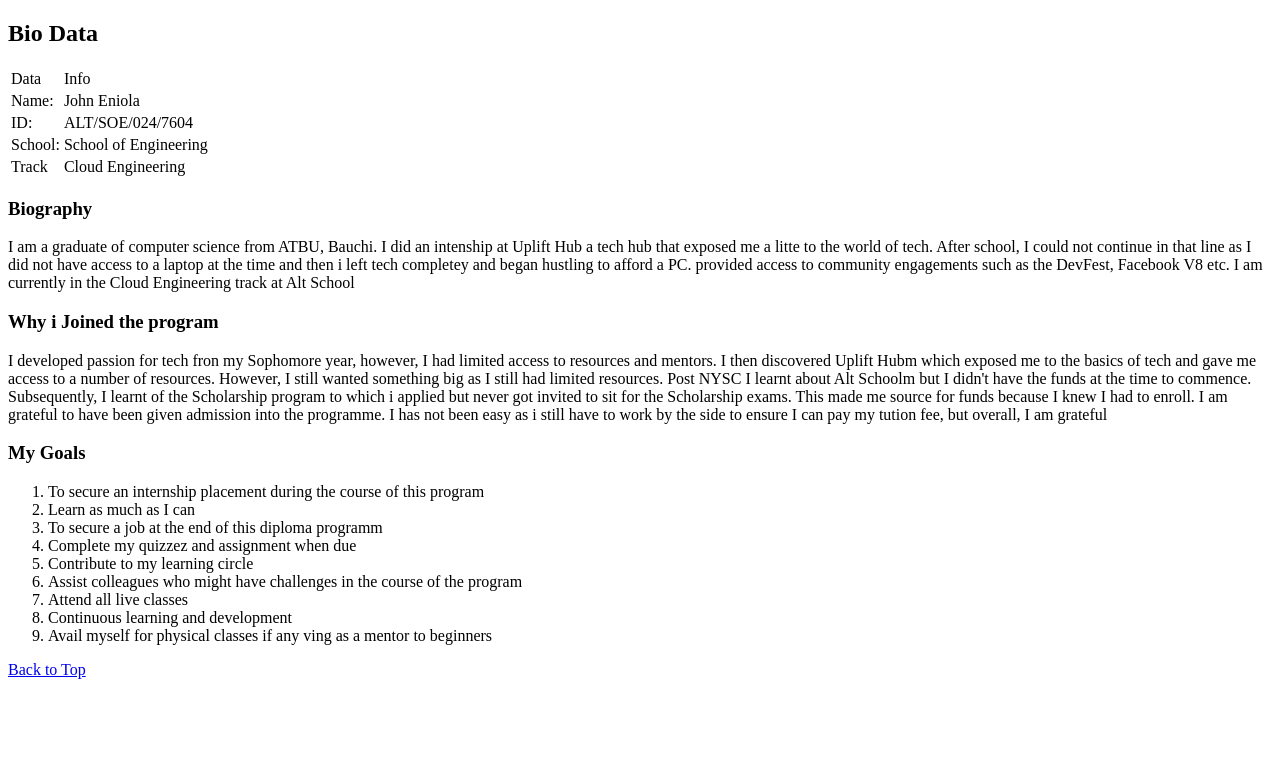
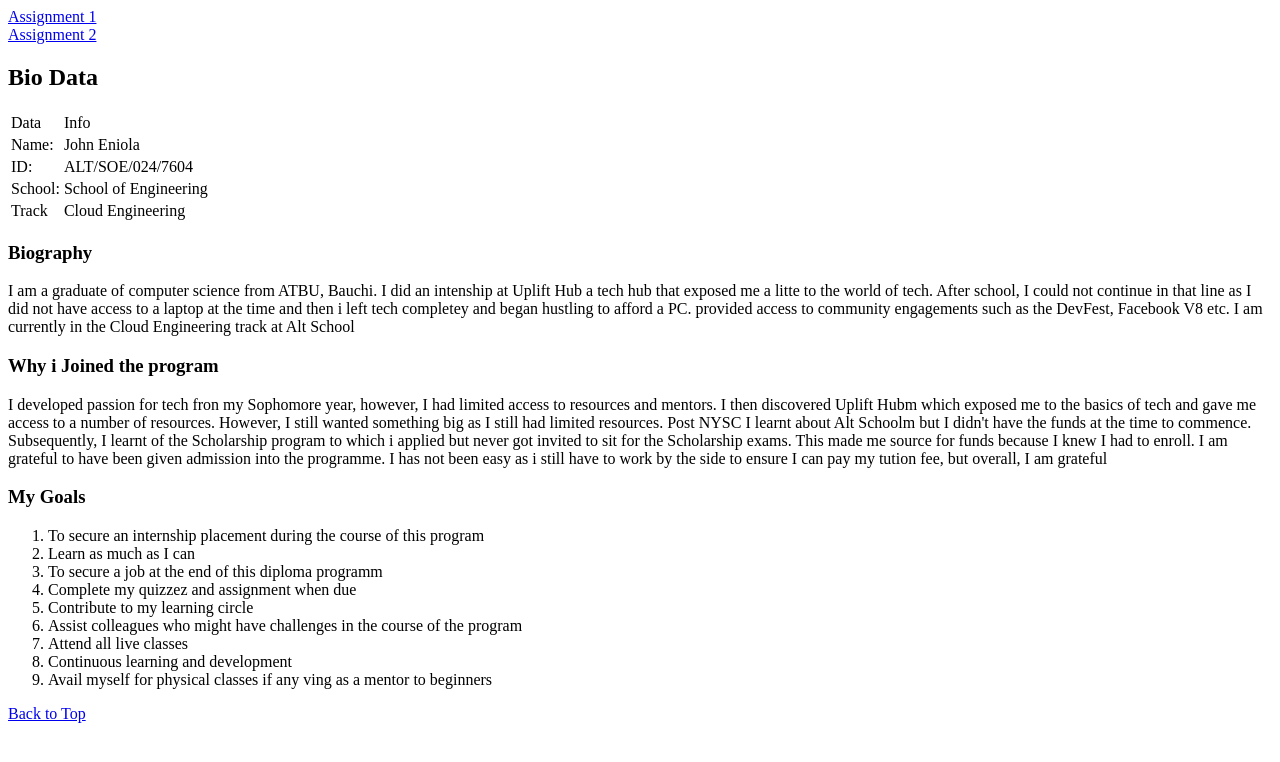
Before and after one commit to jeniola/AltSchoolProjects, a plain HTML site: page index.html in a window 1280 px wide. Drawn offline with Linux system fonts and the light colour scheme.

Commit message:
update to assignment 2

```diff
--- a/index.html
+++ b/index.html
@@ -6,6 +6,7 @@
     <title>Assignment 1</title>
 </head>
 <body>
+    <a href="index.html">Assignment 1</a> <br> <a href="table.html">Assignment 2</a>
     <div>
         <h2 name="top">Bio Data</h2>
         <table>
```
